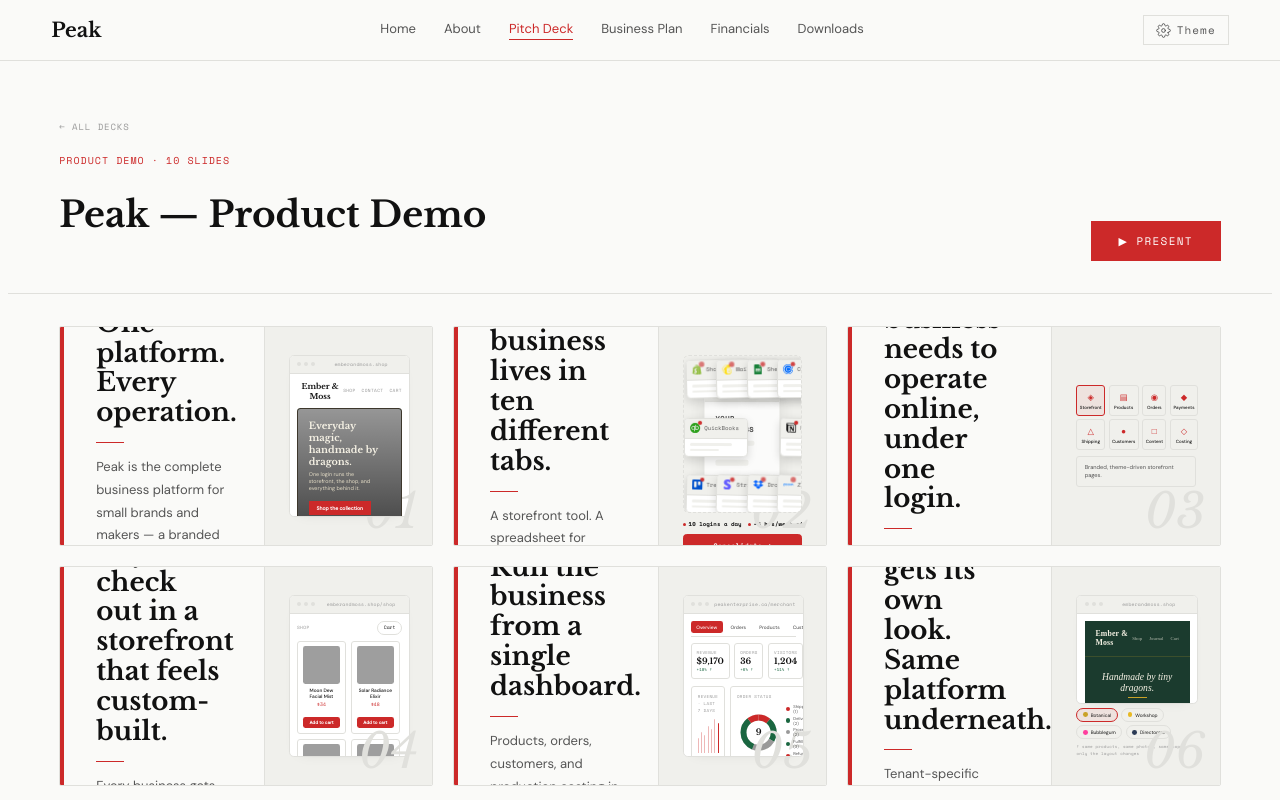
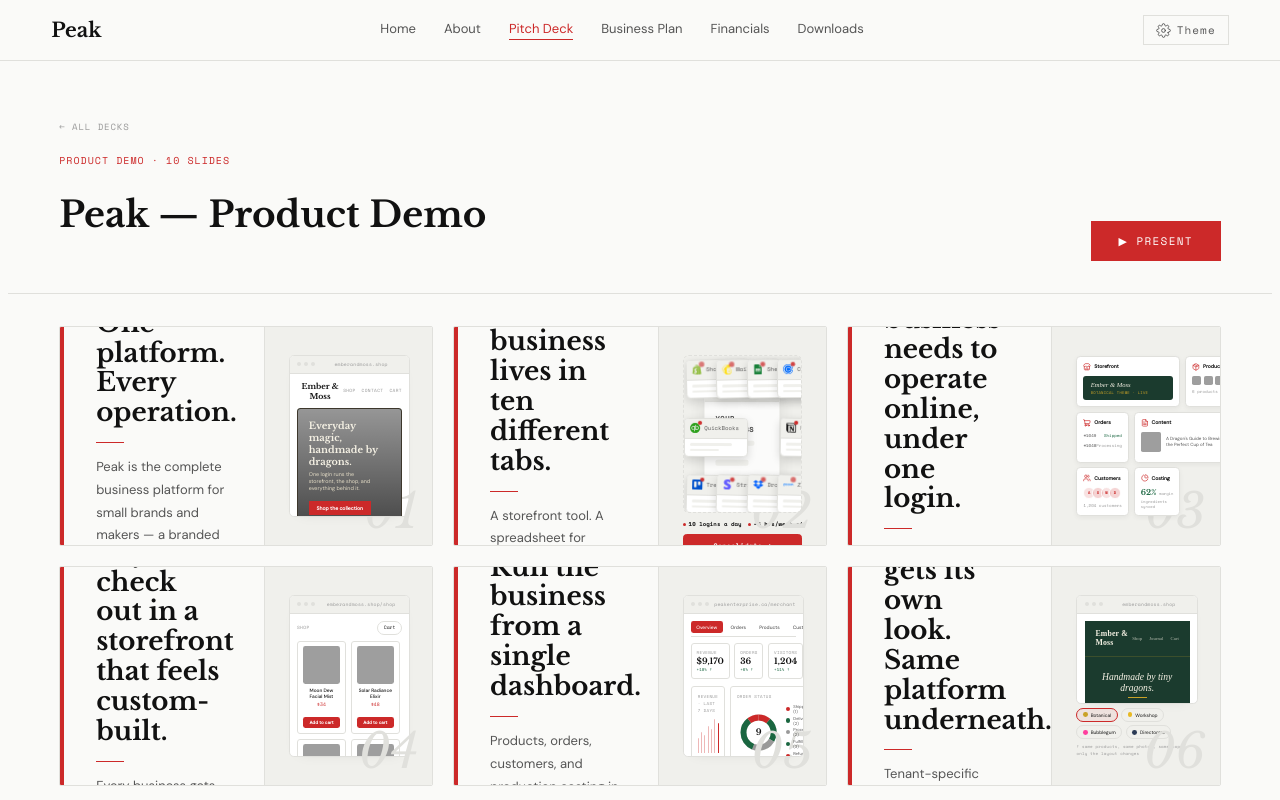
Before and after one commit to MoraRosa/TheAppPitch, a React (Vite) app: page /#/pitch/demo in a window 1280 px wide. Shown: the top 800 px of the page. Built offline with nearby package versions, Linux system fonts and the light colour scheme; grey boxes are pictures that could not be loaded.

Commit message:
Refine pitch visuals

```diff
--- a/src/components/pitch/visuals/demoVisuals.jsx
+++ b/src/components/pitch/visuals/demoVisuals.jsx
@@ -6,7 +6,7 @@
 
 import { useState, useEffect } from 'react';
 import QRCode from 'react-qr-code';
-import { Check, UserPlus, CheckCircle2, CreditCard, Truck, Mail, Package, Sparkles } from 'lucide-react';
+import { Check, UserPlus, CheckCircle2, CreditCard, Truck, Mail, Package, Sparkles, Store, ShoppingCart, Users, FileText, PieChart } from 'lucide-react';
 import { SiShopify, SiMailchimp, SiGooglesheets, SiCalendly, SiQuickbooks, SiNotion, SiTrello, SiStripe, SiDropbox, SiZoom } from 'react-icons/si';
 import DeviceFrame from './DeviceFrame.jsx';
 import ProductImg from './ProductImg.jsx';
@@ -248,7 +248,7 @@
     const dx = (left - 46) * 2.4, dy = (top - 40) * 2.2;
     return { x: dx, y: dy, r: dx > 0 ? 22 : -22 };
   });
-  const painPoints = ['10 logins a day', '~5 hrs/week stitching data', '$0 of it talking to each other'];
+  const painPoints = ['10 logins a day', '~5 hrs/week stitching data', '0% of it talking to each other'];
 
   return (
     <div style={{ width: '100%', height: '100%', display: 'flex', flexDirection: 'column' }}>
@@ -386,43 +386,99 @@
 // ── 3. platform — module tour ────────────────────────────────────────────────────
 function MockupPlatform({ theme, size }) {
   const t = theme.colors;
-  const modules = [
-    { icon: '◈', name: 'Storefront', desc: 'Branded, theme-driven storefront pages.' },
-    { icon: '▤', name: 'Products', desc: 'Catalog, variants, and inventory in one place.' },
-    { icon: '◉', name: 'Orders', desc: 'From cart to fulfillment, tracked end to end.' },
-    { icon: '◆', name: 'Payments', desc: 'Stripe and PayPal, built in, no extra setup.' },
-    { icon: '△', name: 'Shipping', desc: 'Rates and fulfillment configured per business.' },
-    { icon: '●', name: 'Customers', desc: 'Accounts, order history, and reviews.' },
-    { icon: '□', name: 'Content', desc: 'Blog, FAQ, banners, and legal pages.' },
-    { icon: '◇', name: 'Costing', desc: 'Ingredients, suppliers, and batch cost, synced.' },
-  ];
-  const [active, setActive] = useState(0);
+  const [ready, setReady] = useState(false);
+  useEffect(() => { const id = setTimeout(() => setReady(true), 60); return () => clearTimeout(id); }, []);
+
+  const journalPost = EMBER_MOSS_JOURNAL[0];
+  const products = EMBER_MOSS_PRODUCTS.slice(0, 3);
+
+  const Tile = ({ icon: Icon, label, span = 1, children, delay = 0 }) => (
+    <div style={{
+      gridColumn: `span ${span}`,
+      border: `1px solid ${t.border}`, borderRadius: `${7 * size}px`,
+      padding: `${10 * size}px`, background: t.surface || t.bg,
+      boxShadow: `0 ${3 * size}px ${8 * size}px rgba(0,0,0,0.05)`,
+      opacity: ready ? 1 : 0, transform: ready ? 'translateY(0)' : 'translateY(6px)',
+      transition: `opacity 0.4s ease ${delay}s, transform 0.4s ease ${delay}s`,
+    }}>
+      <div style={{ display: 'flex', alignItems: 'center', gap: `${5 * size}px`, marginBottom: `${8 * size}px` }}>
+        <Icon size={13 * size} color={t.accent} strokeWidth={2} />
+        <span style={{ fontFamily: theme.fonts.body, fontWeight: 600, fontSize: `${8.5 * size}px`, color: t.text }}>{label}</span>
+      </div>
+      {children}
+    </div>
+  );
+
   return (
-    <div style={{ width: '100%' }}>
-      <div style={{ display: 'grid', gridTemplateColumns: 'repeat(4, 1fr)', gap: `${6 * size}px`, marginBottom: `${10 * size}px` }}>
-        {modules.map((m, i) => (
-          <button key={m.name} onClick={() => setActive(i)} style={{
-            padding: `${8 * size}px ${4 * size}px`, textAlign: 'center',
-            border: `1px solid ${active === i ? t.accent : t.border}`,
-            background: active === i ? `${t.accent}12` : 'transparent',
-            borderRadius: `${5 * size}px`, cursor: 'pointer',
-          }}>
-            <div style={{ fontFamily: theme.fonts.mono, fontSize: `${14 * size}px`, color: t.accent, marginBottom: '2px' }}>{m.icon}</div>
-            <div style={{ fontFamily: theme.fonts.body, fontWeight: 500, fontSize: `${7.5 * size}px`, color: t.text }}>{m.name}</div>
-          </button>
+    <div style={{ display: 'grid', gridTemplateColumns: 'repeat(4, 1fr)', gap: `${8 * size}px`, width: '100%' }}>
+
+      <Tile icon={Store} label="Storefront" span={2} delay={0}>
+        <div style={{ background: '#1B3B2E', borderRadius: `${5 * size}px`, padding: `${9 * size}px ${12 * size}px` }}>
+          <div style={{ fontFamily: "'Cormorant Garamond', serif", fontStyle: 'italic', fontSize: `${11 * size}px`, color: '#F5F1E4' }}>{EMBER_MOSS_BRAND.name}</div>
+          <div style={{ fontFamily: theme.fonts.mono, fontSize: `${6.5 * size}px`, color: '#C9A227', letterSpacing: '0.06em', marginTop: '2px' }}>BOTANICAL THEME · LIVE</div>
+        </div>
+      </Tile>
+
+      <Tile icon={Package} label="Products" span={1} delay={0.06}>
+        <div style={{ display: 'flex', gap: `${4 * size}px`, marginBottom: `${5 * size}px` }}>
+          {products.map(p => <div key={p.name} style={{ flex: 1 }}><ProductImg src={p.img} alt={p.name} size={size} radius={3} /></div>)}
+        </div>
+        <div style={{ fontFamily: theme.fonts.mono, fontSize: `${7 * size}px`, color: t.textFaint }}>{EMBER_MOSS_PRODUCTS.length} products</div>
+      </Tile>
+
+      <Tile icon={CreditCard} label="Payments" span={1} delay={0.12}>
+        <div style={{ fontFamily: theme.fonts.display, fontWeight: 700, fontSize: `${13 * size}px`, color: t.text }}>$9,170</div>
+        <div style={{ fontFamily: theme.fonts.mono, fontSize: `${6.5 * size}px`, color: t.textFaint }}>via Stripe Connect</div>
+      </Tile>
+
+      <Tile icon={ShoppingCart} label="Orders" span={1} delay={0.18}>
+        {[{ id: '#1049', s: 'Shipped' }, { id: '#1048', s: 'Processing' }].map(o => (
+          <div key={o.id} style={{ display: 'flex', justifyContent: 'space-between', fontFamily: theme.fonts.mono, fontSize: `${7 * size}px`, marginBottom: '3px' }}>
+            <span style={{ color: t.textMuted }}>{o.id}</span>
+            <span style={{ color: o.s === 'Shipped' ? (t.positive || t.accent) : t.textFaint }}>{o.s}</span>
+          </div>
         ))}
-      </div>
-      <div style={{
-        padding: `${10 * size}px ${12 * size}px`, borderRadius: `${5 * size}px`,
-        background: t.bgAlt, border: `1px solid ${t.border}`,
-        fontFamily: theme.fonts.body, fontSize: `${9.5 * size}px`, color: t.textMuted,
-        minHeight: `${28 * size}px`,
-      }}>
-        {modules[active].desc}
-      </div>
+      </Tile>
+
+      <Tile icon={FileText} label="Content" span={2} delay={0.24}>
+        <div style={{ display: 'flex', gap: `${8 * size}px`, alignItems: 'center' }}>
+          <div style={{ width: `${34 * size}px`, flexShrink: 0 }}><ProductImg src={journalPost.img} alt={journalPost.title} size={size} radius={3} fallbackIcon={journalPost.icon} /></div>
+          <div style={{ fontFamily: theme.fonts.body, fontSize: `${7.5 * size}px`, color: t.textMuted, lineHeight: 1.4 }}>{journalPost.title}</div>
+        </div>
+      </Tile>
+
+      <Tile icon={Truck} label="Shipping" span={1} delay={0.3}>
+        <div style={{ fontFamily: theme.fonts.body, fontSize: `${8 * size}px`, color: t.text, marginBottom: '2px' }}>Rates configured</div>
+        <div style={{ fontFamily: theme.fonts.mono, fontSize: `${6.5 * size}px`, color: t.textFaint }}>Ships in 2–3 days</div>
+      </Tile>
+
+      <Tile icon={Users} label="Customers" span={1} delay={0.36}>
+        <div style={{ display: 'flex', marginBottom: `${5 * size}px` }}>
+          {['A', 'S', 'M', 'D'].map((initial, i) => (
+            <div key={i} style={{
+              width: `${16 * size}px`, height: `${16 * size}px`, borderRadius: '50%',
+              background: `${t.accent}${['22', '33', '22', '33'][i]}`, color: t.accent,
+              display: 'flex', alignItems: 'center', justifyContent: 'center',
+              fontFamily: theme.fonts.mono, fontSize: `${6.5 * size}px`, fontWeight: 700,
+              marginLeft: i > 0 ? `-${5 * size}px` : 0, border: `1.5px solid ${t.surface || t.bg}`,
+            }}>{initial}</div>
+          ))}
+        </div>
+        <div style={{ fontFamily: theme.fonts.mono, fontSize: `${7 * size}px`, color: t.textFaint }}>1,204 customers</div>
+      </Tile>
+
+      <Tile icon={PieChart} label="Costing" span={1} delay={0.42}>
+        <div style={{ display: 'flex', alignItems: 'baseline', gap: `${4 * size}px` }}>
+          <span style={{ fontFamily: theme.fonts.display, fontWeight: 700, fontSize: `${13 * size}px`, color: t.positive || t.accent }}>62%</span>
+          <span style={{ fontFamily: theme.fonts.mono, fontSize: `${6.5 * size}px`, color: t.textFaint }}>margin</span>
+        </div>
+        <div style={{ fontFamily: theme.fonts.mono, fontSize: `${6.5 * size}px`, color: t.textFaint, marginTop: '2px' }}>ingredients synced</div>
+      </Tile>
+
     </div>
   );
 }
+
 
 function MockupCustomer({ theme, size }) {
   const t = theme.colors;
```
